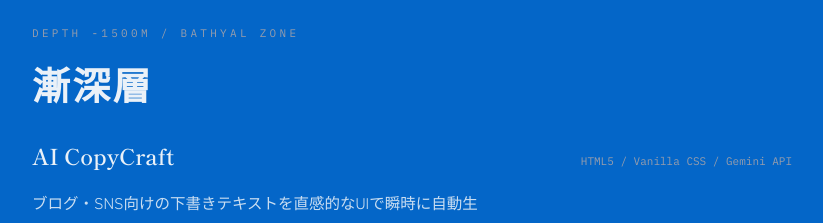
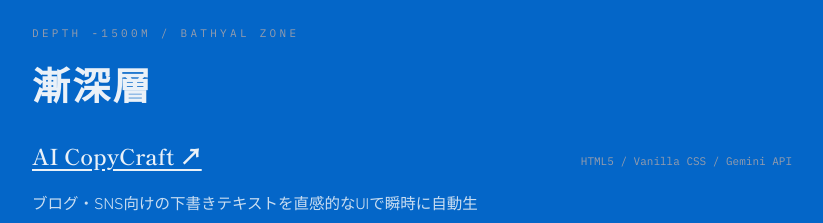
Before and after one commit to music1018/home, an Astro site: page / in a window 1280 px wide. Shown: the part 3520-3743 px from the top of the page, without its empty margins (96-919 px from the left). Built offline with nearby package versions, Linux system fonts and the light colour scheme; Astro itself is replaced by a stand-in of ours.

Commit message:
feat: publish AI CopyCraft at /copycraft/ and link it from homepage

```diff
--- a/src/pages/index.astro
+++ b/src/pages/index.astro
@@ -486,7 +486,7 @@ const posts = (await getCollection('blog'))
 					<div class="works-list">
 						<div class="work-item">
 							<div class="work-header">
-								<h3 class="work-title">AI CopyCraft</h3>
+								<h3 class="work-title"><a href="/copycraft/" style="color: var(--ink); text-decoration: underline; text-underline-offset: 4px;">AI CopyCraft ↗</a></h3>
 								<span class="work-tech">HTML5 / Vanilla CSS / Gemini API</span>
 							</div>
 							<p>ブログ・SNS向けの下書きテキストを直感的なUIで瞬時に自動生成する高機能AIアシスタントツール。</p>
```
Also changed, not shown: public/copycraft/index.html (renamed from copycraft/index.html).
